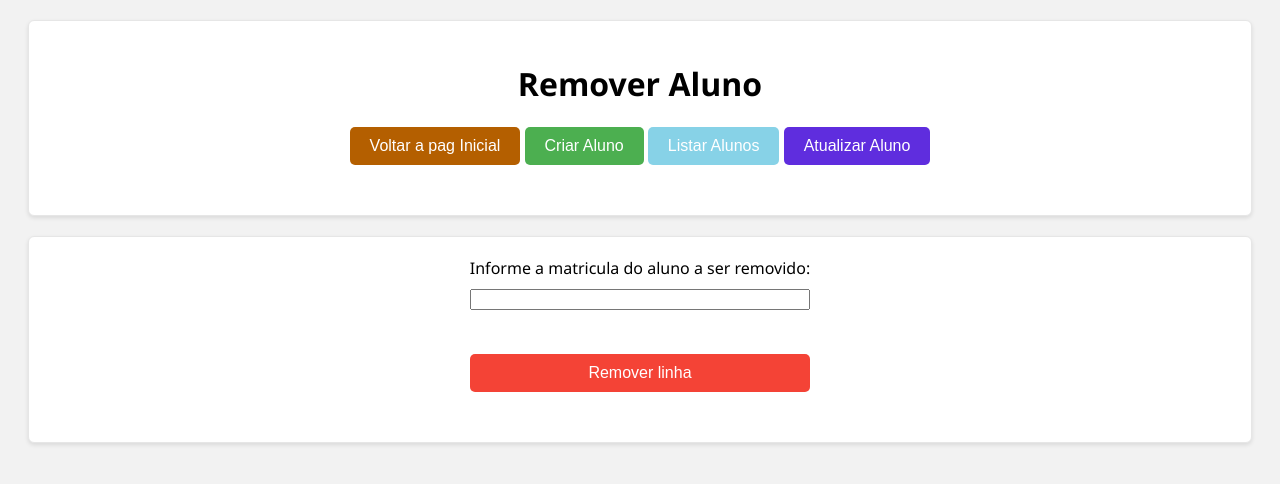
After one commit to DouglasGR99/WEB, a PHP site: page /removerAluno.php in a window 1280 px wide. The commit adds this page. Shown: the top 484 px of the page. Run offline with PHP 8.4, Linux system fonts and the light colour scheme.

Commit message:
otimizaçao crud, separados C, R, D, Update ainda nao funciona
*criar aluno nao faz mais parte da pagina inicial.
*barra de navegacao criada.
*exibir e apagar separados.
*apagar por busca.
*update a ser trabalhado...

```diff
--- /dev/null
+++ b/aula 6(formulario matricula)/alunos.txt
@@ -0,0 +1 @@
+nome;cpf;matricula;DTingresso
--- a/aula 6(formulario matricula)/css/style.css
+++ b/aula 6(formulario matricula)/css/style.css
@@ -64,16 +64,36 @@ label {
 
 
 .botaoArquivo {
-  position: absolute;
+  /*position: absolute;*/
   bottom: 10px;
   left: 10px;
 }
 
 .botaoPagina {
-  position: absolute;
+  /*position: absolute;*/
   bottom: 10px;
   right: 10px;
+  background-color: #000000;
+}
+
+.pagInicio {
+  background-color: #b45f00;
+}
+
+.pagCreate {
+  background-color: #4CAF50;
+}
+
+.pagRead {
   background-color: #87d2e7;
+}
+
+.pagUpdate {
+    background-color: #5f2dde;
+}
+
+.pagDelete {
+    background-color: #f44336;
 }
 
   /* Tabela */
--- /dev/null
+++ b/aula 6(formulario matricula)/removerAluno.php
@@ -0,0 +1,58 @@
+<?php
+if(isset($_POST['modificar'])) {
+    $matricula = $_POST['matricula']; // Informação fornecida pelo usuário para identificar a linha a ser removida
+
+    $linhas = file("alunos.txt"); // Lê todas as linhas do arquivo em um array
+
+    $indice_remover = -1;
+    foreach($linhas as $indice => $linha) {
+        $dados = explode(";", $linha);
+        if($dados[2] == $matricula) { // Verifica se a linha contém a matrícula fornecida
+            $indice_remover = $indice;
+            break;
+        }
+    }
+
+    if($indice_remover !== -1) { // Se a linha for encontrada
+        unset($linhas[$indice_remover]); // Remove a linha do array
+        $arquivo = fopen("alunos.txt", "w"); // Abre o arquivo em modo de escrita
+        fwrite($arquivo, implode("", $linhas)); // Escreve as linhas restantes no arquivo
+        fclose($arquivo); // Fecha o arquivo
+        echo "Linha removida com sucesso!"; // Mensagem de sucesso
+    } else {
+        echo "Linha não encontrada."; // Mensagem de erro
+    }
+}
+?>
+
+
+<!DOCTYPE html>
+<html lang="pt-br">
+<head>
+    <link rel="stylesheet" href="css/style.css">
+    <meta charset="UTF-8">
+    <meta http-equiv="X-UA-Compatible" content="IE=edge">
+    <meta name="viewport" content="width=device-width, initial-scale=1.0">
+    <title>Remover linha</title>
+</head>
+<body>
+<header class="caixas">
+    <h1>Remover Aluno</h1>
+    <nav>
+        <a href="pagInicial.html"><button class="botaoBonito pagInicio">Voltar a pag Inicial</button></a>
+        <a href="formularioAluno.php"><button class="botaoBonito pagCreate">Criar Aluno</button></a>
+        <a href="reportAluno.php"><button class="botaoBonito pagRead">Listar Alunos</button></a>
+        <a href="atualizarAluno.php"><button class="botaoBonito pagUpdate">Atualizar Aluno</button></a>
+    </nav>
+</header>
+
+<main class="caixas">
+    <form action="removerAluno.php" method="post">
+        <label for="matricula">Informe a matricula do aluno a ser removido:</label>
+        <input type="text" id="matricula" name="matricula">
+        <br><br>
+        <input type="submit" value="Remover linha" name="modificar" class="botaoBonito negativo">
+    </form>
+</main>
+</body>
+</html>
```
Also changed, not shown: aula 6(formulario matricula)/atualizarAluno.php (added, +25 -0 lines), aula 6(formulario matricula)/formularioAluno.php (+11 -3 lines), aula 6(formulario matricula)/modificar.php (deleted, +0 -24 lines), aula 6(formulario matricula)/pagInicial.html (added, +21 -0 lines), aula 6(formulario matricula)/reportAluno.php (+10 -5 lines).
